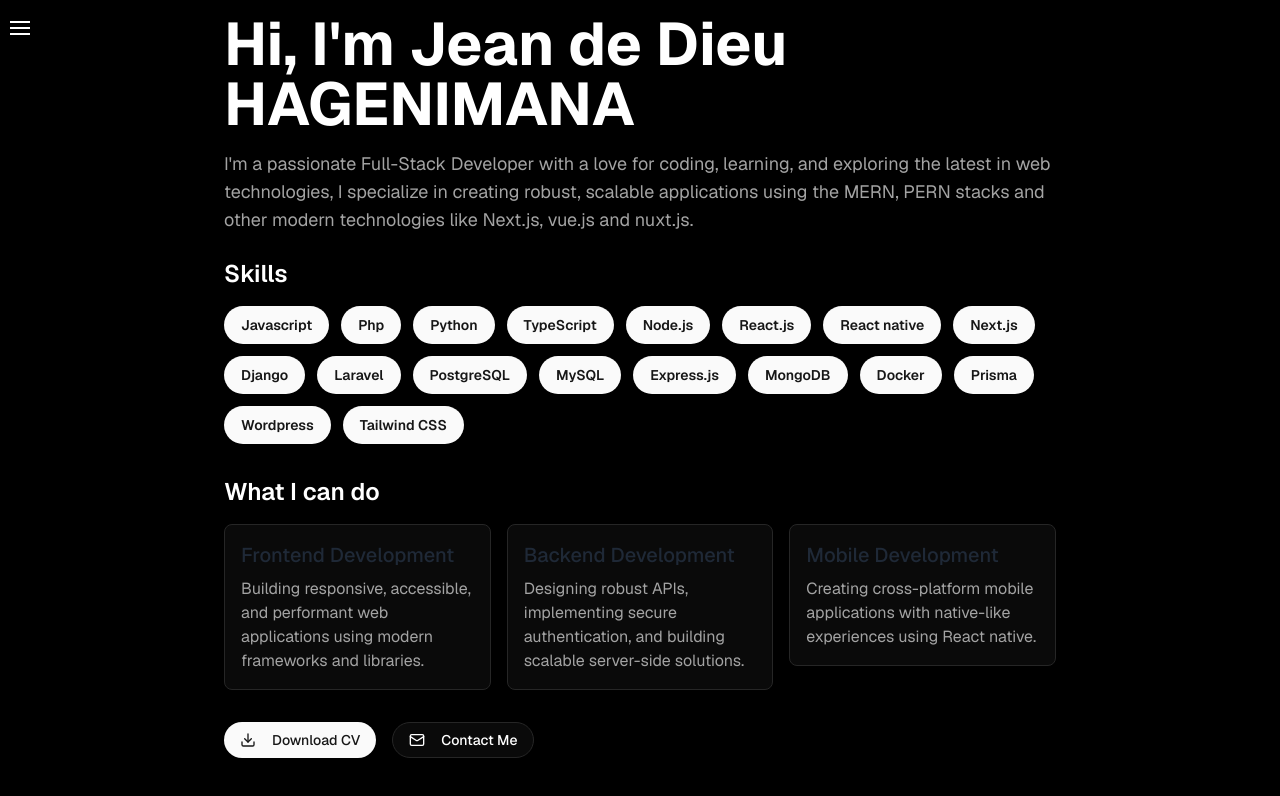
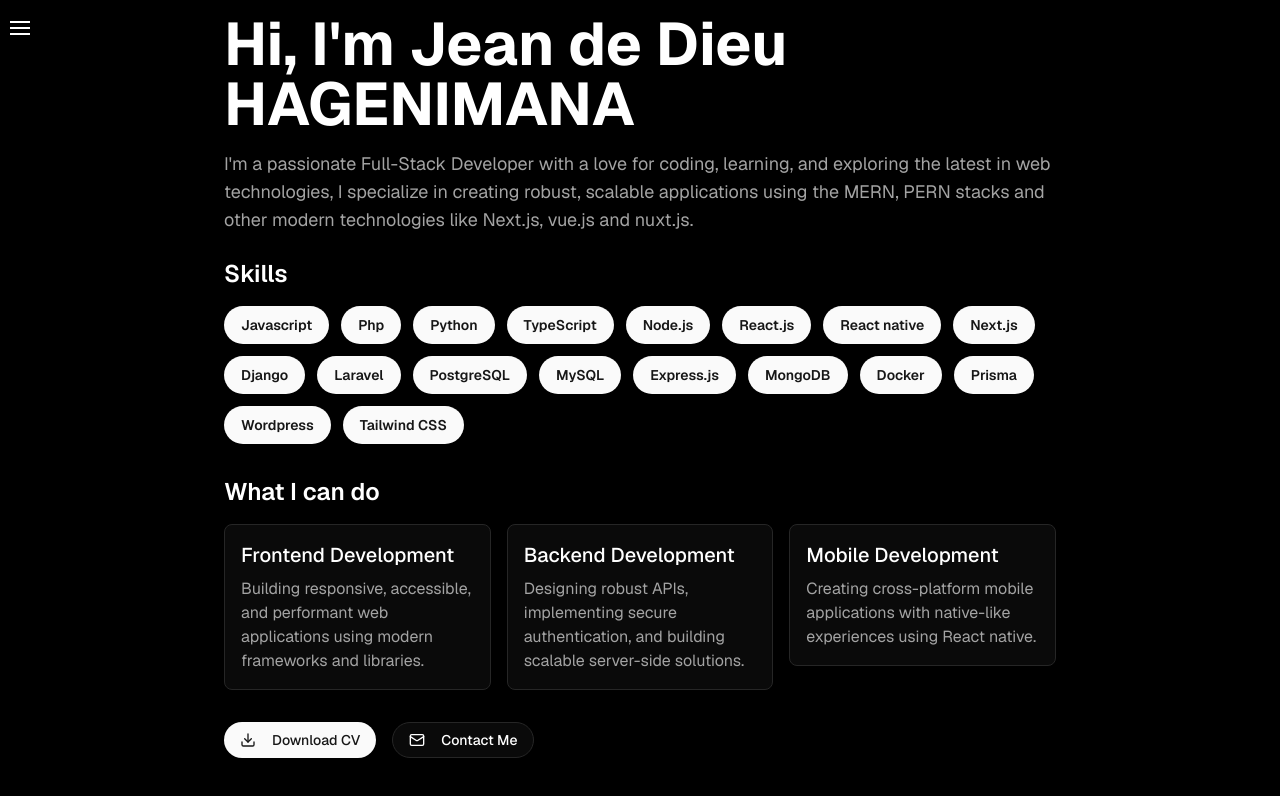
Before and after one commit to jeandedieuH/my-portfolio, a Next.js app: page / in a window 1280 px wide. Shown: the top 796 px of the page. Built offline with nearby package versions, Linux system fonts and the light colour scheme.

Commit message:
Fix Wha I can do

```diff
--- a/components/home.tsx
+++ b/components/home.tsx
@@ -45,7 +45,7 @@ function Home() {
           <div className="grid grid-cols-1 md:grid-cols-3 gap-4">
             <BlurFade delay={BLUR_DELAY * 16}>
               <div className="p-4 rounded-lg border border-border bg-card hover:bg-accent transition-colors">
-                <h3 className="text-xl font-medium mb-2 text-gray-800">
+                <h3 className="text-xl font-medium mb-2 text-white">
                   Frontend Development
                 </h3>
                 <p className="text-muted-foreground">
@@ -56,7 +56,7 @@ function Home() {
             </BlurFade>
             <BlurFade delay={BLUR_DELAY * 17}>
               <div className="p-4 rounded-lg border border-border bg-card hover:bg-accent transition-colors">
-                <h3 className="text-xl font-medium mb-2 text-gray-800">
+                <h3 className="text-xl font-medium mb-2 text-white">
                   Backend Development
                 </h3>
                 <p className="text-muted-foreground">
@@ -67,7 +67,7 @@ function Home() {
             </BlurFade>
             <BlurFade delay={BLUR_DELAY * 18}>
               <div className="p-4 rounded-lg border border-border bg-card hover:bg-accent transition-colors">
-                <h3 className="text-xl font-medium mb-2 text-gray-800">
+                <h3 className="text-xl font-medium mb-2 text-white">
                   Mobile Development
                 </h3>
                 <p className="text-muted-foreground">
```
